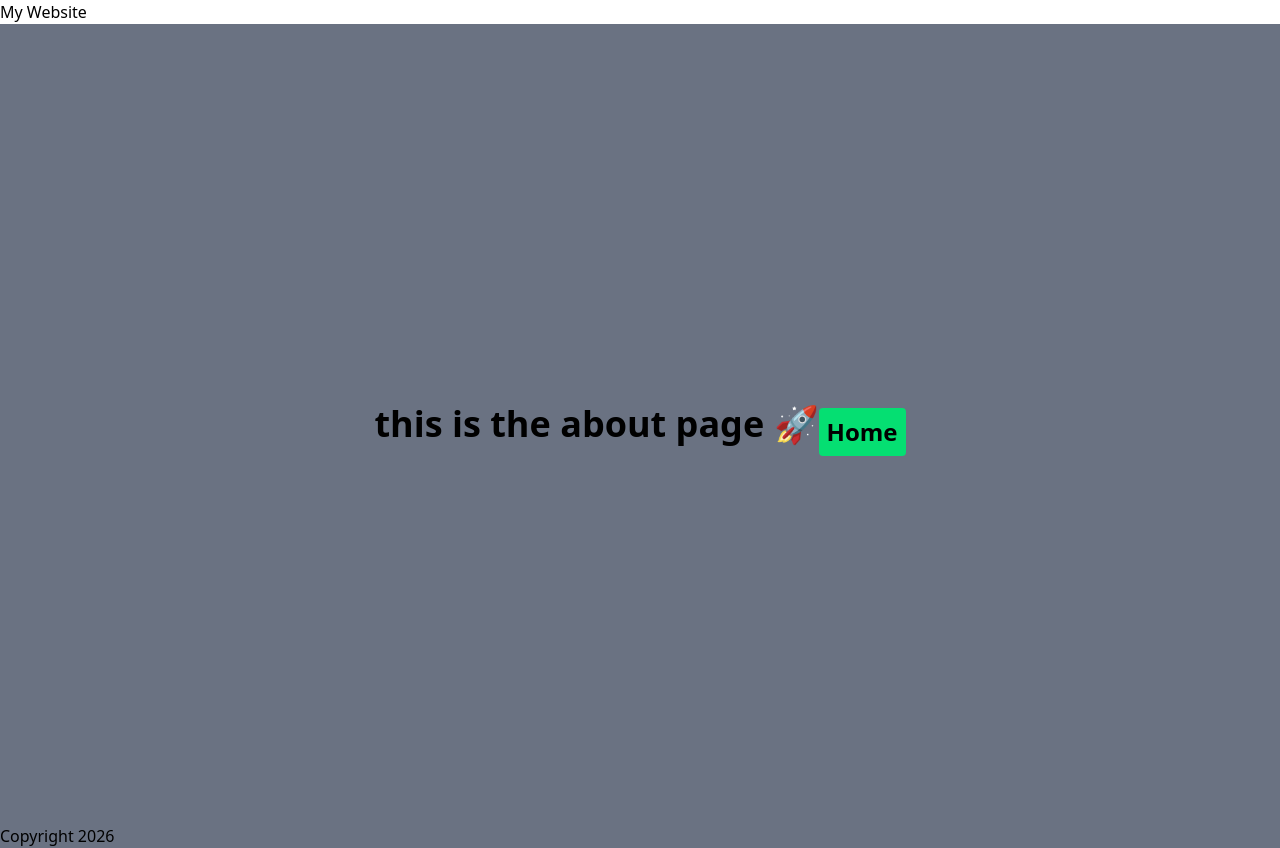
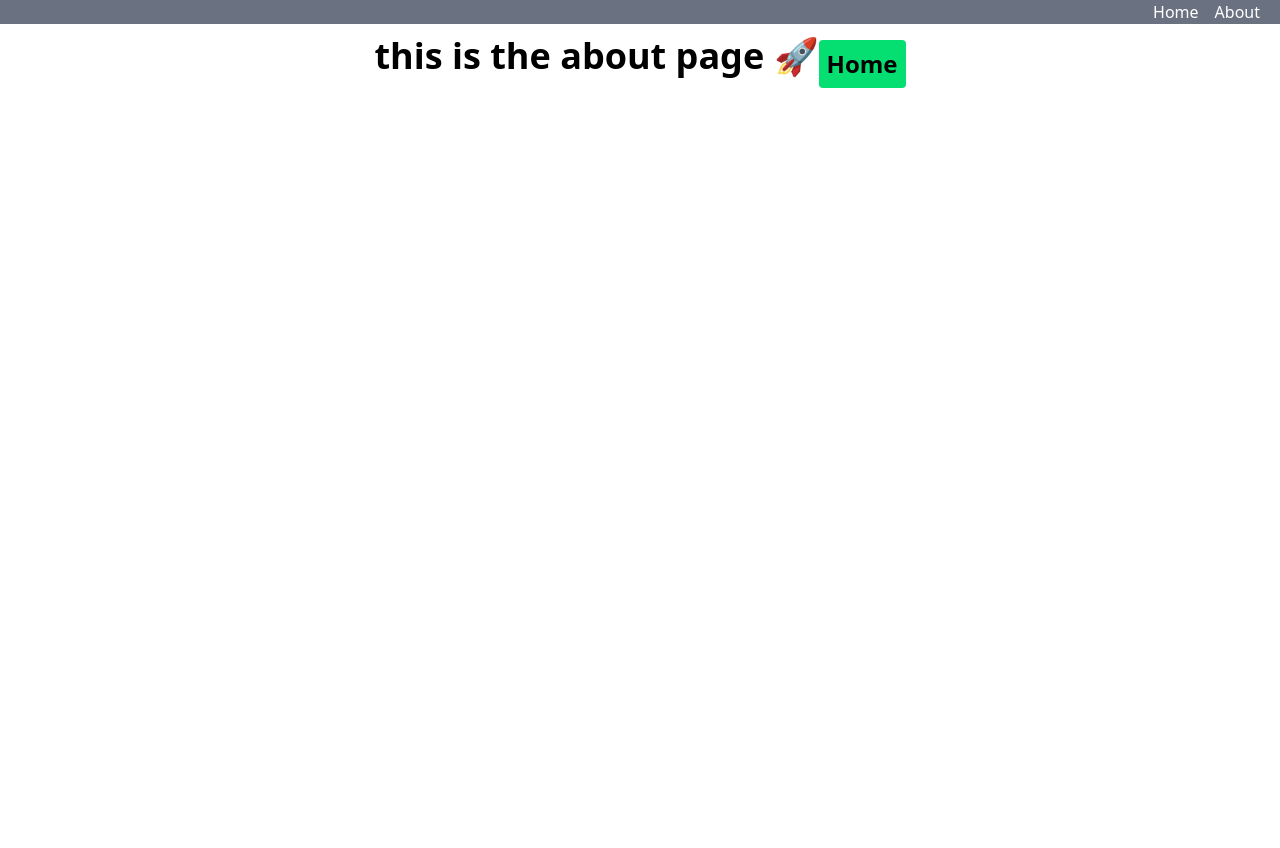
Before and after one commit to Neeraj-chauhan12/Nextjs, a Next.js app in the folder client/: page /about in a window 1280 px wide. After the commit the page ends 800 px from the top, so only its background shows below. Built offline with nearby package versions, Linux system fonts and the light colour scheme.

Commit message:
learnig routing how it is working

```diff
--- a/client/app/about/page.js
+++ b/client/app/about/page.js
@@ -1,7 +1,7 @@
 import Link from "next/link";
 export default function About() {
   return (
-    <div className=" h-screen flex items-center bg-gray-500 justify-center">
+    <div className="  flex items-center  justify-center">
       <h1 className="text-4xl font-bold">this is the about page 🚀</h1>
       <Link className="text-2xl font-bold bg-green-400 p-2 mt-4 rounded" href="/">Home</Link>
     </div>
--- a/client/app/layout.js
+++ b/client/app/layout.js
@@ -1,3 +1,4 @@
+import Link from "next/link";
 import "./globals.css";
 
 export const metadata = {
@@ -9,15 +10,14 @@ export default function RootLayout({ children }) {
   return (
     <html lang="en">
       <body>
-        <nav>
-          <h1>My Website</h1>
+        <nav className="bg-gray-500 text-white flex gap-4 items-center justify-end px-5 ">
+          <Link href="/">Home</Link>
+          <Link href="/about">About</Link>
         </nav>
 
         {children}
 
-        <footer>
-          <p className="bg-gray-500">Copyright 2026</p>
-        </footer>
+
       </body>
     </html>
   );
```
